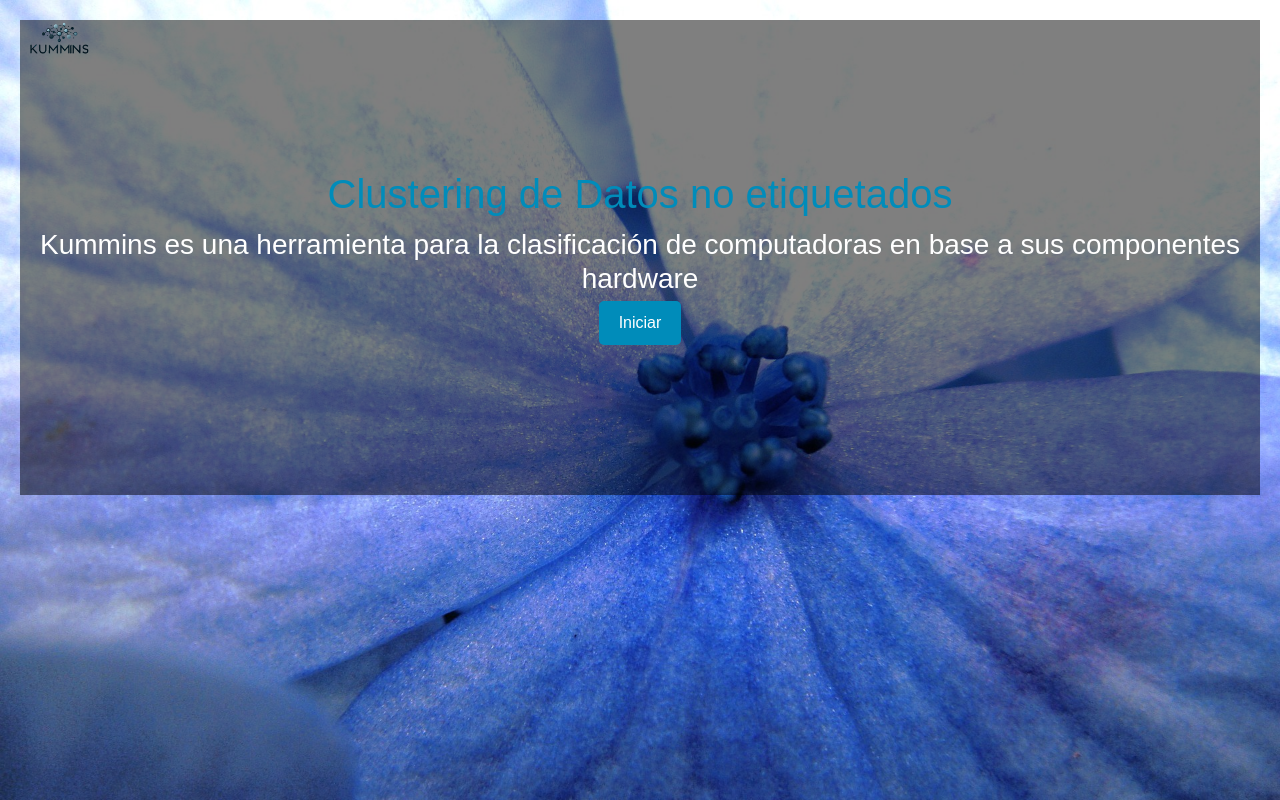
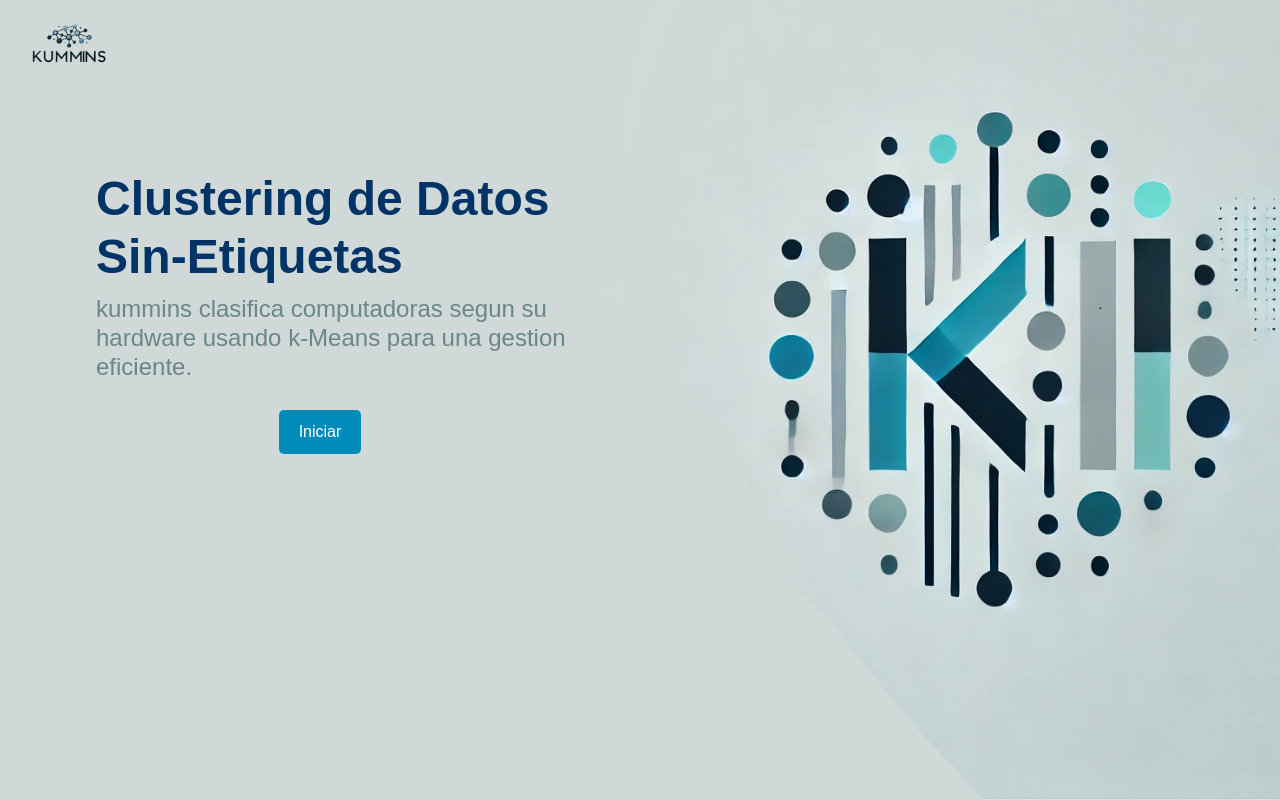
Before and after one commit to pablotns/kummins, a Flask app: page / in a window 1280 px wide. Run offline with Flask 3, Linux system fonts and the light colour scheme; parts of the project's set-up code (start-up, migrations or seed data) failed here and were passed over; some libraries are stand-ins or nearby versions.

Commit message:
Final Exposicion

```diff
--- a/kmi/app/static/css/style.css
+++ b/kmi/app/static/css/style.css
@@ -104,7 +104,7 @@
 .container {
     max-width: 800px;
     margin: 0 auto;
-    background-color: #b9c7c6;;
+    background-color:#FFFFFF;
     border-radius: 10px;
     padding: 20px;
     box-shadow: 0 0 15px rgba(0, 123, 255, 0.2);
@@ -204,14 +204,26 @@
 
 /* Contenedor home */
 
-.hero {
-    text-align: center;
+.hero_container {
+    max-width: 600px;
     padding: 150px 20px;
-    background: rgba(0, 0, 0, 0.5);
+
     color: white;
+    display: flex;
+    flex-direction: column; /* Asegura que los elementos estén en columna */
+    align-items: flex-start; /* Alinea a la izquierda */
+    text-align: left;
 }
+
+.btn-container {
+    width: 100%; /* Ocupar todo el ancho disponible */
+    display: flex;
+    justify-content: center; /* Centrar el botón */
+    margin-top: 20px;
+}
+
 .btn-iniciar {
-    padding: 10px 20px;
+    padding: 12px 24px;
     font-size: 18px;
     background: #007bff;
     color: white;
@@ -239,7 +251,7 @@
 
 /* Estilo para el logo */
 .logo {
-    max-width: 80%; /* Se ajusta al tamaño del contenedor */
+    max-width: 100%; /* Se ajusta al tamaño del contenedor */
     height: auto;
 }
 
@@ -260,7 +272,7 @@
     display: grid;                     /* Activa Grid Layout */
     height: 100vh;                     /* Ocupa toda la altura de la ventana */
     place-items: center;               /* Centra vertical y horizontalmente */
-    background-color: #f0f8ff;         /* Color de fondo suave (opcional) */
+
 }
 
 /* Caja del formulario de login */
--- a/kmi/app/static/js/pie.js
+++ b/kmi/app/static/js/pie.js
@@ -22,9 +22,9 @@
   myChart.setOption(await getOptionChart2());
   myChart.on('click', function(params) {
     var categoryMap = {
-      'CLUSTER1': 'cluster01',
-      'CLUSTER2': 'cluster02',
-      'CLUSTER3': 'cluster03'
+      'CAT1': '/dash/dash/cluster01',
+      'CAT2': '/dash/dash/cluster02',
+      'CAT3': '/dash/dash/cluster03'
     };
 
     var categoryPage = categoryMap[params.name];
--- a/kmi/app/tasks/routes.py
+++ b/kmi/app/tasks/routes.py
@@ -11,9 +11,9 @@
 
     v1, v2, v3 = globals.processor.get_cantPuntos()
     data = [
-            { 'value': v1, 'name': 'CLUSTER1' },
-            { 'value': v2, 'name': 'CLUSTER2' },
-            { 'value': v3, 'name': 'CLUSTER3' }
+            { 'value': v1, 'name': 'CAT1' },
+            { 'value': v2, 'name': 'CAT2' },
+            { 'value': v3, 'name': 'CAT3' }
         ]
 
     chart = {
--- a/kmi/app/templates/cat1.html
+++ b/kmi/app/templates/cat1.html
@@ -99,7 +99,6 @@
                         </div>
                     </div>
                     <div class="container-fluid px-4">
-                        <h1 class="mt-4">GRAFICOS</h1>
                         <div class="row">
                             <div class="col-12 col-lg-8">
                                 <div class="card mb-4">
--- a/kmi/app/templates/cat2.html
+++ b/kmi/app/templates/cat2.html
@@ -99,7 +99,6 @@
                         </div>
                     </div>
                     <div class="container-fluid px-4">
-                        <h1 class="mt-4">GRAFICOS</h1>
                         <div class="row">
                             <div class="col-12 col-lg-8">
                                 <div class="card mb-4">
--- a/kmi/app/templates/cat3.html
+++ b/kmi/app/templates/cat3.html
@@ -99,7 +99,6 @@
                         </div>
                     </div>
                     <div class="container-fluid px-4">
-                        <h1 class="mt-4">GRAFICOS</h1>
                         <div class="row">
                             <div class="col-12 col-lg-8">
                                 <div class="card mb-4">
--- a/kmi/app/templates/charts.html
+++ b/kmi/app/templates/charts.html
@@ -99,7 +99,6 @@
                         </div>
                     </div>
                     <div class="container-fluid px-4">
-                        <h1 class="mt-4">GRAFICOS</h1>
                         <div class="row">
                             <div class="col-12 col-lg-8">
                                 <div class="card mb-4">
--- a/kmi/app/templates/home.html
+++ b/kmi/app/templates/home.html
@@ -14,7 +14,7 @@
 
         body {
             margin: 0;
-            background: url("{{ url_for('static', filename='img/background.jpg') }}") no-repeat center top;
+            background: url("{{ url_for('static', filename='img/background_final.png') }}") no-repeat center top;
             background-size: cover;
             height: 100vh;
         }
@@ -27,6 +27,22 @@
             width: 100px;
         }
 
+        h1 {
+            font-size: 48px; /* Letra grande */
+            font-weight: bold;
+            text-align: left; /* Alineado a la izquierda */
+            margin-left: 10%; /* Desde el medio hacia la izquierda */
+            color: #003366; /* Azul oscuro elegante */
+        }
+
+        h2 {
+            font-size: 24px; /* Letra más pequeña */
+            font-weight: normal;
+            text-align: left;
+            margin-left: 10%;
+            color:#6B8688; /* Gris sutil para contraste */
+            max-width: 600px; /* Para que el texto no sea demasiado largo */
+        }
 
     </style>
 </head>
@@ -37,10 +53,12 @@
     </header>
 
     <main>
-        <section class="hero">
-            <h1>Clustering de Datos no etiquetados</h1>
-            <h3>Kummins es una herramienta para la clasificación de computadoras en base a sus componentes hardware</h3>
-            <button class="start-button" onclick="startApp()">Iniciar</button>
+        <section class="hero_container">
+            <h1>Clustering de Datos Sin-Etiquetas</h1>
+            <h2>kummins clasifica computadoras segun su hardware usando k-Means para una gestion eficiente.</h2>
+            <div class="btn-container">
+                <button class="start-button" onclick="startApp()">Iniciar</button>
+            </div>
         </section>
 
     </main>
--- a/kmi/app/templates/settings.html
+++ b/kmi/app/templates/settings.html
@@ -45,7 +45,9 @@
     <div class="container">
         <h1>Lista de Computadoras</h1>
         <ul id="computerList"></ul>
-        <button id="submitBtn">Enviar Respuestas</button>
+        <div class="btn-container">
+            <button id="submitBtn">Enviar Respuestas</button>
+        </div>
     </div>
 
 
```
Also changed, not shown: kmi/app/static/img/background_final.png (added).
